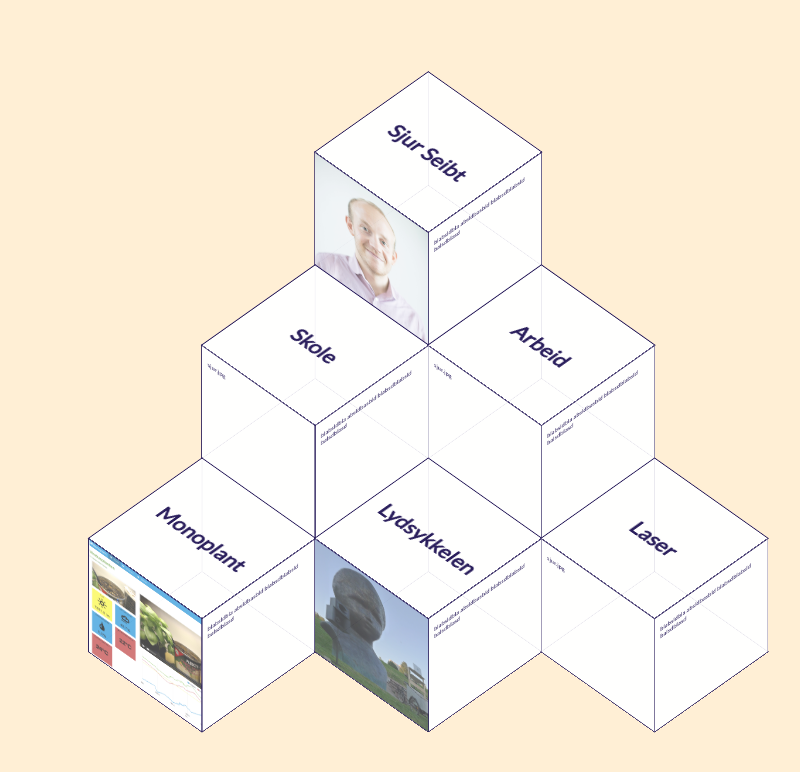
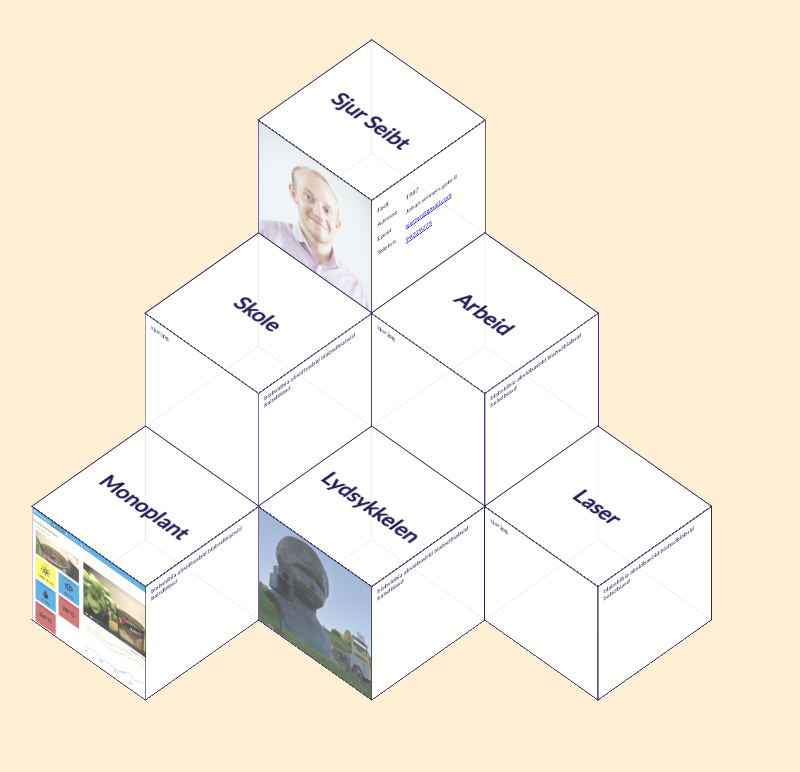
Before and after one commit to sjurlur/cv, a React (Create React App) app: page / in a window 1280 px wide. Shown: the top 772 px of the page, without its empty margins (269-1069 px from the left). Built offline with nearby package versions, Linux system fonts and the light colour scheme.

Commit message:
mer data

```diff
--- a/src/Components/App.js
+++ b/src/Components/App.js
@@ -8,12 +8,7 @@ injectGlobal`
 body {background: papayawhip}
 `;
 
-const LayoutContainer = styled.div`
-  display: flex;
-  justify-content: center;
-  margin: 2rem;
-  padding: 10rem;
-`;
+const LayoutContainer = styled.div``;
 
 class App extends Component {
   render() {
--- a/src/Components/cube/cube.js
+++ b/src/Components/cube/cube.js
@@ -4,28 +4,21 @@ import Face from './face';
 import HeaderComp from './facetypes/header';
 import TextComp from './facetypes/text';
 import ImageComp from './facetypes/image';
-const Button = styled.button`
-  padding: 0;
-  border: 0;
-  text-align: initial;
-  line-height: normal;
-  overflow: visible;
-  padding: 0;
-  border-radius: 0;
-  font: initial;
+const Button = styled.div`
   font-size: 5em;
-  display: block;
   cursor: pointer;
-  text-rendering: initial;
-  color: initial;
-  letter-spacing: initial;
-  word-spacing: initial;
-  text-transform: initial;
-  text-indent: initial;
-  text-shadow: initial;
+
+  &:focus {
+    outline: none;
+  }
+
   &:hover {
     animation: push 0.3s;
     transform-style: preserve-3d;
+
+    div div:first-child {
+      background-color: papayawhip;
+    }
   }
 
   @keyframes push {
@@ -41,6 +34,8 @@ const Button = styled.button`
 const Cube = styled.div`
   transform-style: preserve-3d;
   transform: ${props => getTransform(props.number, -45, 45)};
+  margin: 1.5em auto;
+  width: 2em;
   }
 `;
 
@@ -107,7 +102,9 @@ export default props => {
 
   return (
     <Button>
-      <Cube number={props.number}>{cubeFaces}</Cube>
+      <Cube number={props.number} onClick={() => {}}>
+        {cubeFaces}
+      </Cube>
     </Button>
   );
 };
--- a/src/Components/cube/facetypes/text.js
+++ b/src/Components/cube/facetypes/text.js
@@ -1,11 +1,12 @@
 import React from 'react';
 import styled from 'styled-components';
 
-const Text = styled.p`
+const Text = styled.div`
   font-size: 0.5rem;
   padding: 0.5rem;
+  height: 100%;
 `;
 
 export default props => {
-  return <Text>{props.data}</Text>;
+  return <Text dangerouslySetInnerHTML={{ __html: props.data }} />;
 };
--- a/src/data/cv.json
+++ b/src/data/cv.json
@@ -2,48 +2,53 @@
   "cubes": [
     {
       "faces": [
-        {"type": "header", "data": "Sjur Seibt"},
-        {"type": "text", "data": "blabsldbla absldbasbld blabsdblabsld balsdblasd"},
-        {"type": "image", "data": "sjur.jpg"}
+        { "type": "header", "data": "Sjur Seibt" },
+        {
+          "type": "text",
+          "data":
+            "<dl><dt>Født</dt><dd>1987</dd><dt>Adresse</dt><dd>Johan selmers gate 8</dd><dt>Epost</dt><dd><a href='mailto:sjurlur@gmail.com'>sjurlur@gmail.com</a></dd><dt>Telefon</dt><dd><a href='tel:004799229275'>99229275</a></dd></dl>"
+        },
+        { "type": "image", "data": "sjur.jpg" }
       ]
     },
     {
       "faces": [
-        {"type": "header", "data": "Skole"},
-        {"type": "text", "data": "blabsldbla absldbasbld blabsdblabsld balsdblasd"},
-        {"type": "text", "data": "sjur.jpg"}
+        { "type": "header", "data": "Skole" },
+        { "type": "text", "data": "blabsldbla absldbasbld blabsdblabsld balsdblasd" },
+        { "type": "text", "data": "sjur.jpg" }
       ]
     },
     {
       "faces": [
-        {"type": "header", "data": "Arbeid"},
-        {"type": "text", "data": "blabsldbla absldbasbld blabsdblabsld balsdblasd"},
-        {"type": "text", "data": "sjur.jpg"}
+        { "type": "header", "data": "Arbeid" },
+        { "type": "text", "data": "blabsldbla absldbasbld blabsdblabsld balsdblasd" },
+        { "type": "text", "data": "sjur.jpg" }
       ]
     },
     {
       "faces": [
-        {"type": "header", "data": "Monoplant"},
-        {"type": "text", "data": "blabsldbla absldbasbld blabsdblabsld balsdblasd"},
-        {"type": "image", "data": "monoplant.png"}
+        { "type": "header", "data": "Monoplant" },
+        { "type": "text", "data": "blabsldbla absldbasbld blabsdblabsld balsdblasd" },
+        { "type": "image", "data": "monoplant.png" }
       ]
     },
     {
       "faces": [
-        {"type": "header", "data": "Lydsykkelen"},
-        {"type": "text", "data": "blabsldbla absldbasbld blabsdblabsld balsdblasd"},
-        {"type": "image", "data": "teknosykkelen.jpg"}
+        { "type": "header", "data": "Lydsykkelen" },
+        { "type": "text", "data": "blabsldbla absldbasbld blabsdblabsld balsdblasd" },
+        { "type": "image", "data": "teknosykkelen.jpg" }
       ]
     },
     {
       "faces": [
-        {"type": "header", "data": "Laser"},
-        {"type": "text", "data": "blabsldbla absldbasbld blabsdblabsld balsdblasd"},
-        {"type": "text", "data": "sjur.jpg"}
+        { "type": "header", "data": "Laser" },
+        { "type": "text", "data": "blabsldbla absldbasbld blabsdblabsld balsdblasd" },
+        { "type": "text", "data": "sjur.jpg" }
       ]
     }
   ],
-  "data": {  "name": "Sjur Seibt",
+  "data": {
+    "name": "Sjur Seibt",
     "meta": { "born": "1987", "address": "Johan Selmers gate 8, 0475 Oslo", "mail": "sjurlur@gmail.com", "phone": "99229275" },
     "workExperience": [
       { "header": "Direktoratet for e-helse", "date": "2015 - ", "description": "Frontend utvikler og interaksjonsdesigner" },
@@ -85,5 +90,4 @@
       }
     ]
   }
-
 }
```
Also changed, not shown: todo.txt (added).
